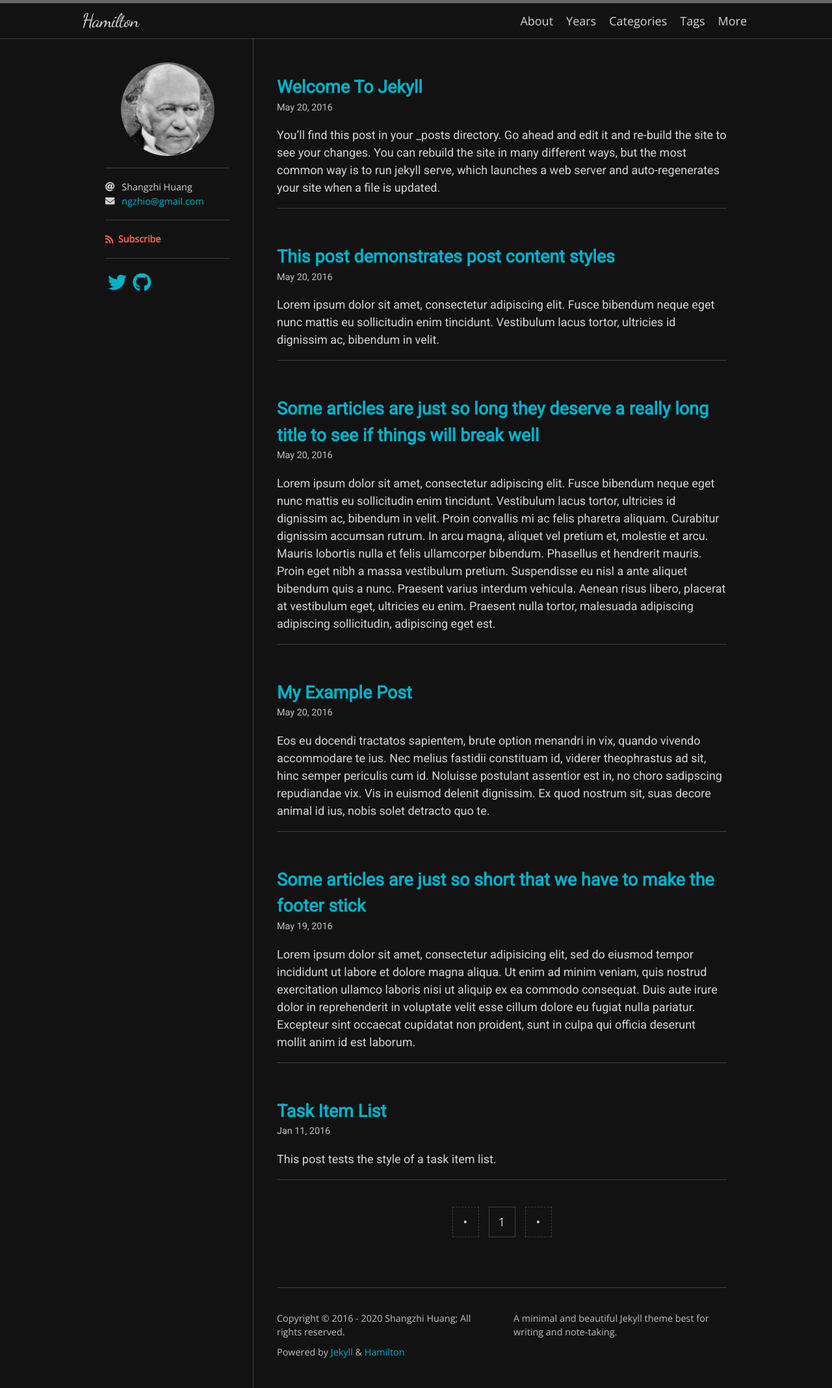
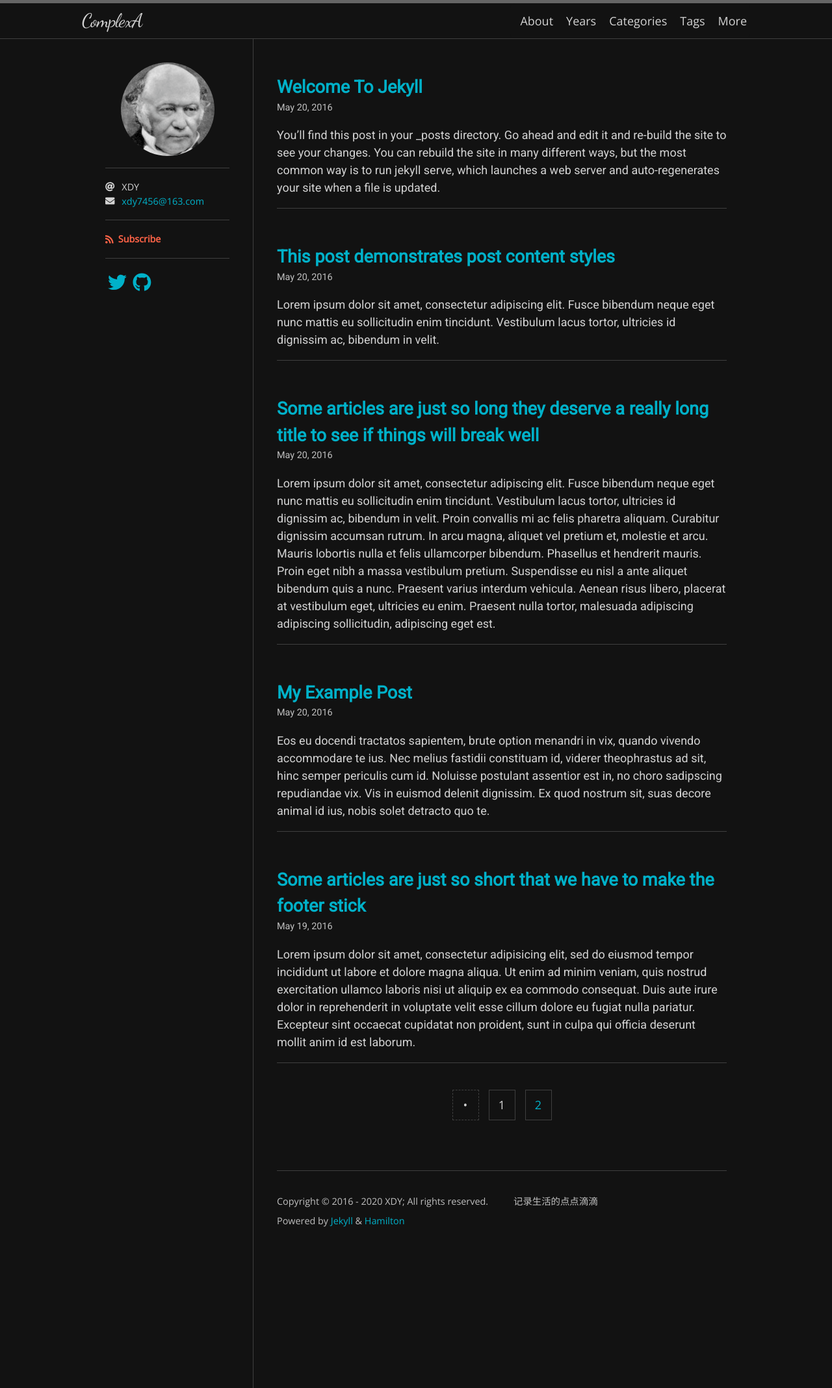
Before and after one commit to ComplexA/ComplexA.github.io, a Jekyll site: the page built from index.html, in a window 1280 px wide. Shown: the whole page at 65% size. Built offline with Jekyll 4.4.1, drawn with Linux system fonts in a browser that asks for light colours; nearby versions of some CDN libraries; some web fonts are replaced; the list of posts is cut into pages by our own code.

Commit message:
change cfg

```diff
--- a/_config.yml
+++ b/_config.yml
@@ -1,8 +1,8 @@
-title: Hamilton
-description: A minimal and beautiful Jekyll theme best for writing and note-taking.
-author: Shangzhi Huang
+title: ComplexA
+description: 记录生活的点点滴滴
+author: XDY
 avatar: /logo.png
-email: ngzhio@gmail.com
+email: xdy7456@163.com
 
 plugins:
   - jekyll-seo-tag
@@ -10,7 +10,7 @@ plugins:
   - jekyll-sitemap
   - jekyll-paginate
 
-paginate: 10
+paginate: 5
 
 # Uncomment the below line and set the tracking ID for enabling Google Analytics
 #
@@ -29,15 +29,10 @@ exclude:
 
 # Jekyll SEO Tag (Optional)
 # =========================
-twitter:
-  username: ngzhio
-  card: summary
 logo: logo.png
 social:
-  name: Shangzhi Huang
+  name: ComplexA
   links:
-    - https://twitter.com/ngzhio
-    - https://www.facebook.com/ngzhio
-    - https://github.com/ngzhio
+    - https://github.com/complexa
 google_site_verification: u4WXQl0Eu66rsQo2kRdCNx
 lang: en
```
